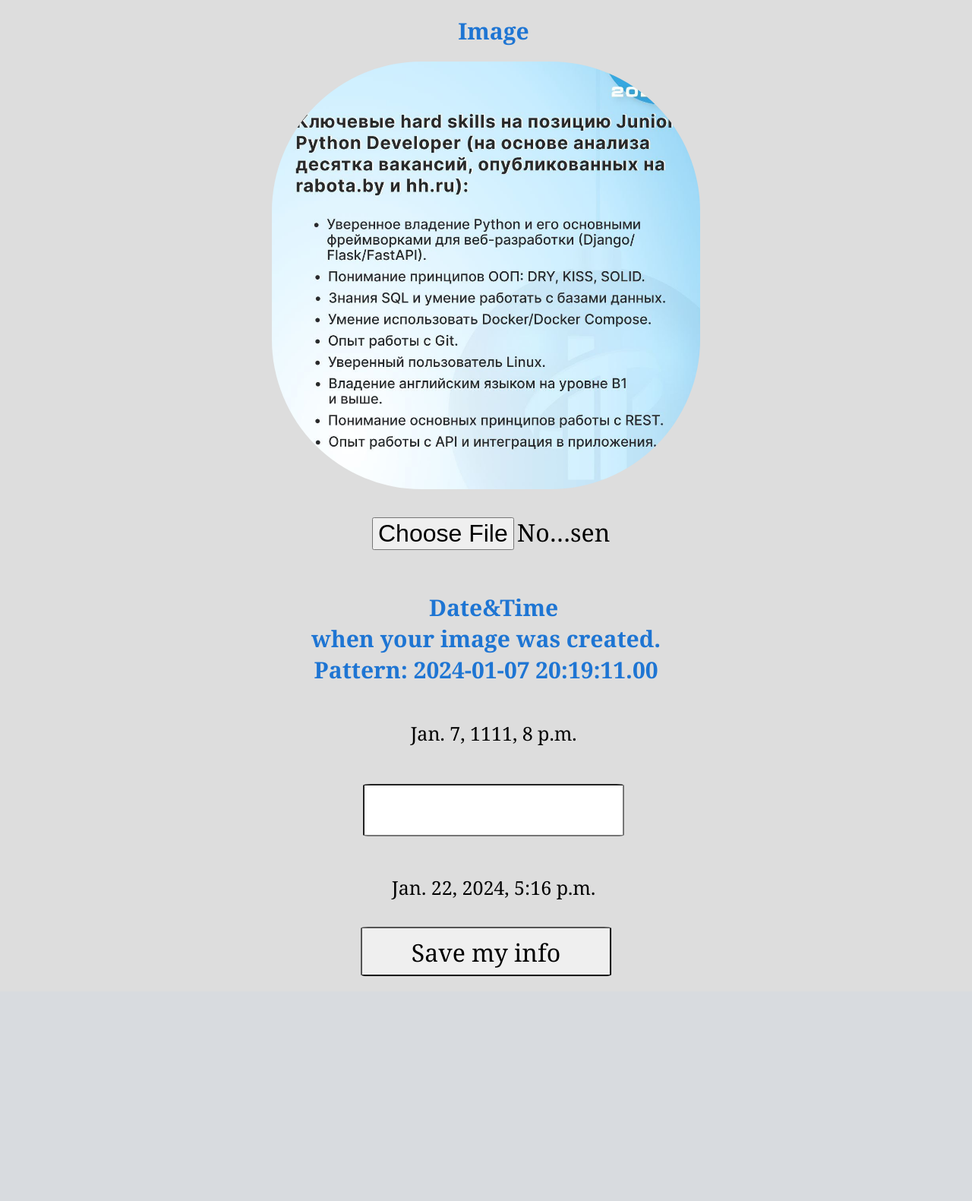
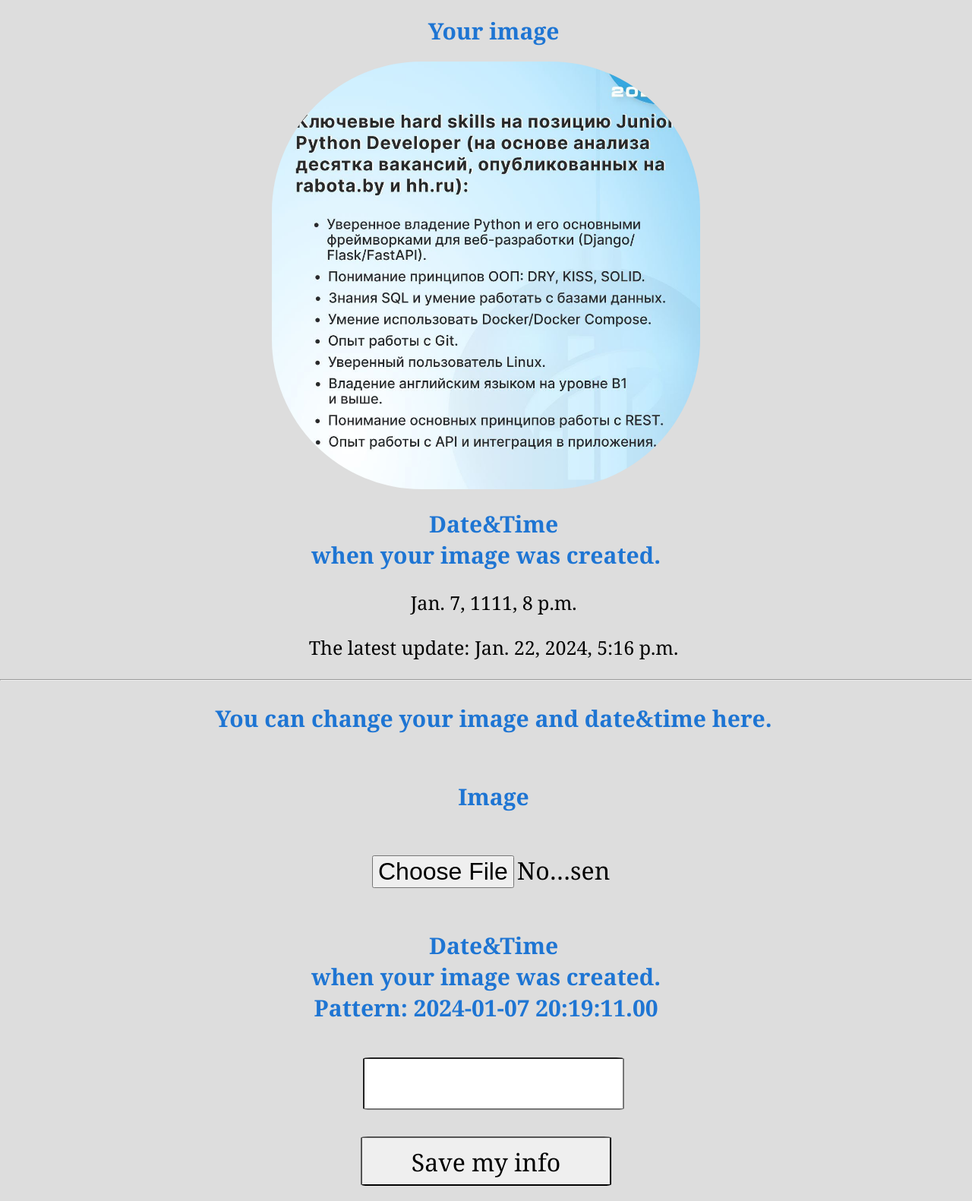
Before and after one commit to ZarinaLinnik/Reality, a Django app: page /my_photo/ in a window 1280 px wide. Shown: the part 115-1696 px from the top of the page at 76% size. Before the commit the page ends 1400 px from the top, so only its background shows below. Run offline with Django 5.2, Linux system fonts and the light colour scheme; a user stored in the database is signed in; data comes from the database, SQL or seed files in the repository; both versions use the stored data as it was after the commit.

Commit message:
feature 'Update' img

```diff
--- a/main/models.py
+++ b/main/models.py
@@ -20,7 +20,7 @@
         verbose_name_plural = 'MyPhoto'
 
     image = models.ImageField(upload_to='uploaded')
-    date_time_pict = models.DateTimeField(blank=True)
+    date_time_pict = models.DateTimeField()
     date_time = models.DateTimeField()
     user = models.OneToOneField(User, on_delete=models.CASCADE)
 
--- a/main/templates/show/show_my_photo.html
+++ b/main/templates/show/show_my_photo.html
@@ -13,17 +13,25 @@
 {% endblock %}
 
 {% block 'content' %}
-<form method="post">
+<h1>Your image</h1>
+<img src="{{ media }}{{ model.image }}">
+<h1>Date&Time<br>when your image was created.</h1>
+<p>{{ model.date_time_pict }}</p>
+<p>The latest update: {{ model.date_time }}</p>
+
+<hr>
+
+<form method="post" enctype="multipart/form-data">
     {% csrf_token %}
+    <h1>You can change your image and date&time here.</h1>
+
+    <br>
+
     <h1>Image</h1>
-    <img src="{{ media }}{{ model.image }}">
     <p>{{ form.image }}</p>
 
     <h1>Date&Time<br>when your image was created.<br>Pattern: 2024-01-07 20:19:11.00</h1>
-    <p>{{ model.date_time_pict }}</p>
     <p>{{ form.date_time_pict }}</p>
-
-    <p>{{ model.date_time }}</p>
 
     <div>
         <input type="submit" value="Save my info">
--- a/main/views.py
+++ b/main/views.py
@@ -2,6 +2,7 @@
 from django.contrib.auth.forms import UserCreationForm
 from django.contrib.auth.decorators import login_required
 from django.contrib.auth.models import User
+from django.core.exceptions import ObjectDoesNotExist
 from django.core.mail import send_mail
 from django.conf import settings
 from django.shortcuts import render, redirect
@@ -9,6 +10,7 @@
 from .forms import GiveFeedBack, AddParameterIMGMyPhoto as AddMyPhoto, AddParameter1WhoAreYou as AddWhoAreYou, AddParameter2WhatDoYouDo, AddParameter3Environment, AddParameter4Habits, AddParameter5FreeTime, AddParameter6Appearance, AddParameter7Behavior, AddParameter8Mind
 import datetime
 import logging
+import os
 
 
 media_url = settings.MEDIA_URL
@@ -57,9 +59,12 @@
 @login_required
 def creature(request):
     user = User.objects.get(username=request.user)
-    way = MyPhoto.objects.get(user_id=user.id).image
-    logger.log(20, f"\"Way to user's img: {media_url}{way} \"")
-    return render(request, 'creature.html', {'media': media_url, 'way':way})
+    try:
+        image_way = MyPhoto.objects.get(user_id=user.id).image
+    except ObjectDoesNotExist:
+        image_way = None
+    logger.log(20, f"\"Way to user's img: {media_url}{image_way} \"")
+    return render(request, 'creature.html', {'media': media_url, 'image':image_way})
 
 
 @login_required
@@ -68,22 +73,25 @@
     return start(request, True)
 
 
+def save_taken_info(form, user):
+    taken_info = form.save(commit=False)
+    taken_info.user = user
+    taken_info.date_time = datetime.datetime.now()
+    taken_info.save()
+
+
 @login_required
 def my_photo(request):
     user = User.objects.get(username=request.user)
     if request.method == 'POST':
         form = AddMyPhoto(request.POST, request.FILES)
         if MyPhoto.objects.filter(user_id=user.id).exists():
+            MyPhoto.objects.filter(user_id=user.id).delete()
             if form.is_valid():
-                form_image = form.cleaned_data['image']
-                form_date_time_pict = form.cleaned_data['date_time_pict']
-                MyPhoto.objects.filter(user_id=user.id).update(image=form_image, date_time=datetime.datetime.now(), date_time_pict=form_date_time_pict)
+                save_taken_info(form, user)
         else:
             if form.is_valid():
-                taken_info = form.save(commit=False)
-                taken_info.user = user
-                taken_info.date_time = datetime.datetime.now()
-                taken_info.save()
+                save_taken_info(form, user)
         return redirect('/my_photo/')
     else:
         form = AddMyPhoto()
@@ -110,10 +118,7 @@
                 WhoAreYou.objects.filter(user_id=user.id).update(text0=form_text0, changes=form_changes, what_why_how=form_wwh, date_time=datetime.datetime.now(), name=form_name, surname=form_surname, goals=form_goals)
         else:
             if form.is_valid():
-                taken_info = form.save(commit=False)
-                taken_info.date_time = datetime.datetime.now()
-                taken_info.user = user
-                taken_info.save()
+                save_taken_info(form, user)
         return redirect('/who_are_you/')
     else:
         form = AddWhoAreYou()
--- a/static/main/css/base.css
+++ b/static/main/css/base.css
@@ -6,17 +6,6 @@
     margin: 0;
     background-color:  var(--gray-metal);
     font-family: Cambria, Cochin, Georgia, Times, 'Times New Roman', serif;
-}
-hr {
-    display: block;
-    unicode-bidi: isolate;
-    margin-block-start: 0.5em;
-    margin-block-end: 0.5em;
-    margin-inline-start: auto;
-    margin-inline-end: auto;
-    overflow: hidden;
-    border-style: inset;
-    border-width: 1px;
 }
 header {
     display: flex;
--- a/static/main/css/creature.css
+++ b/static/main/css/creature.css
@@ -6,7 +6,7 @@
 .heart {
     color: blue;
 }
-img {
+img, picture > source {
     border-radius: 40%;
     width: 23vw;
 }
```
Also changed, not shown: main/templates/creature.html (+6 -5 lines), main/templates/show/base_show.html (added, +31 -0 lines), main/templates/show/show.html (+13 -11 lines), main/templates/show/show_who_are_you.html (+2 -27 lines), db.sqlite3, main/migrations/0015_alter_parameterimgmyphoto_date_time_pict.py (added), media/uploaded/hard_skills.jpg (added), media/uploaded/image.png (added), media/uploaded/image_N1DKQB1.png (added), 1 other file.
